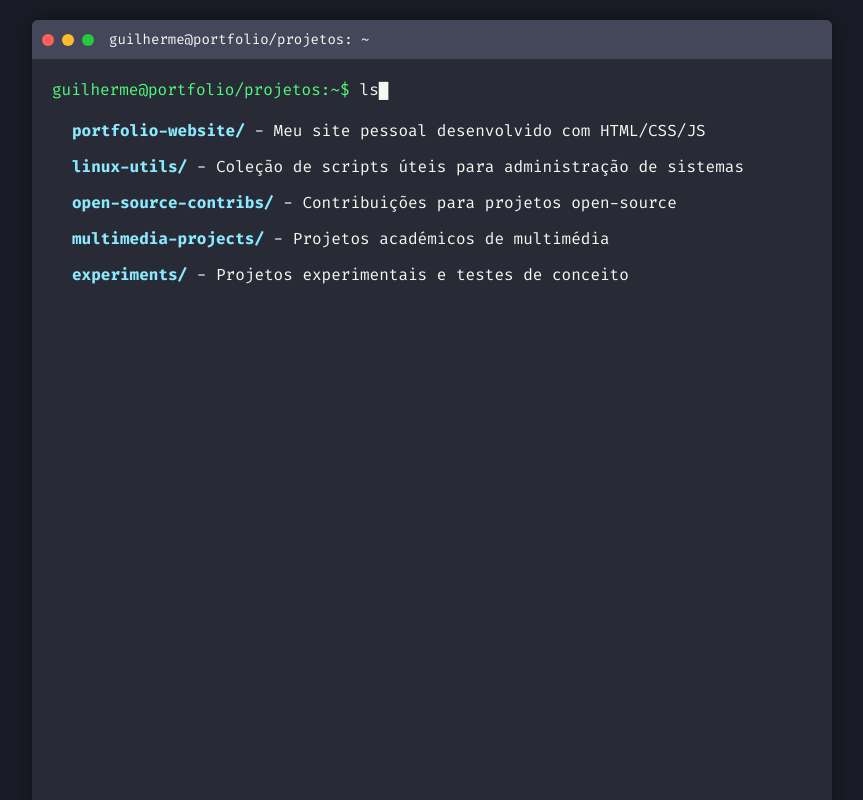
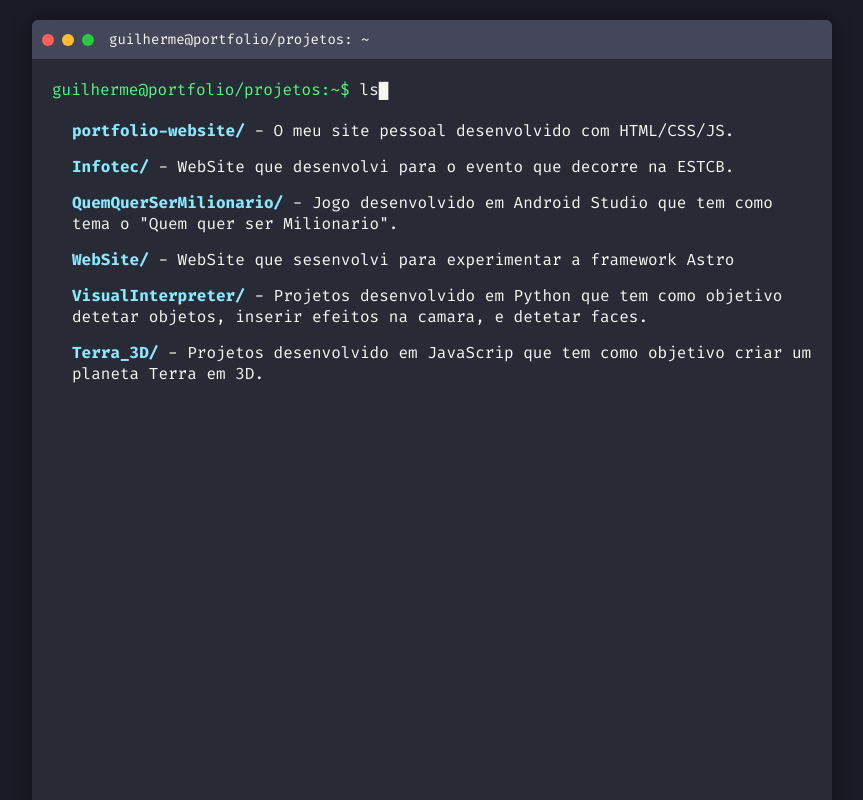
Before and after one commit to kill74/WebSitee, a plain HTML site: page projetos.html in a window 1280 px wide. Shown: the top 800 px of the page, without its empty margins (208-1071 px from the left). Drawn offline with Linux system fonts and the light colour scheme.

Commit message:
update projetos.html with project links and descriptions for improved clarity

```diff
--- a/projetos.html
+++ b/projetos.html
@@ -29,24 +29,28 @@
                 <div class="lista">
                     <ul>
                         <li>
-                            <a href="#" class="projetos">portfolio-website/</a>
-                            - Meu site pessoal desenvolvido com HTML/CSS/JS
+                            <a href="https://github.com/kill74/WebSitee" class="projetos">portfolio-website/</a>
+                            - O meu site pessoal desenvolvido com HTML/CSS/JS.
                         </li>
                         <li>
-                            <a href="#" class="projetos">linux-utils/</a>
-                            - Coleção de scripts úteis para administração de sistemas
+                            <a href="https://github.com/kill74/Infotecc" class="projetos">Infotec/</a>
+                            - WebSite que desenvolvi para o evento que decorre na ESTCB.
                         </li>
                         <li>
-                            <a href="#" class="projetos">open-source-contribs/</a>
-                            - Contribuições para projetos open-source
+                            <a href="https://github.com/kill74/TrabalhoAndroidStudio" class="projetos">QuemQuerSerMilionario/</a>
+                            - Jogo desenvolvido em Android Studio que tem como tema o "Quem quer ser Milionario".
                         </li>
                         <li>
-                            <a href="#" class="projetos">multimedia-projects/</a>
-                            - Projetos académicos de multimédia
+                            <a href="https://github.com/kill74/WebSite" class="projetos">WebSite/</a>
+                            - WebSite que sesenvolvi para experimentar a framework Astro
                         </li>
                         <li>
-                            <a href="#" class="projetos">experiments/</a>
-                            - Projetos experimentais e testes de conceito
+                            <a href="https://github.com/kill74/VisualInterpreter" class="projetos">VisualInterpreter/</a>
+                            - Projetos desenvolvido em Python que tem como objetivo detetar objetos, inserir efeitos na camara, e detetar faces.
+                        </li>
+                         <li>
+                            <a href="https://github.com/kill74/Terra_3D" class="projetos">Terra_3D/</a>
+                            - Projetos desenvolvido em JavaScrip que tem como objetivo criar um planeta Terra em 3D.
                         </li>
                     </ul>
                 </div>
```
